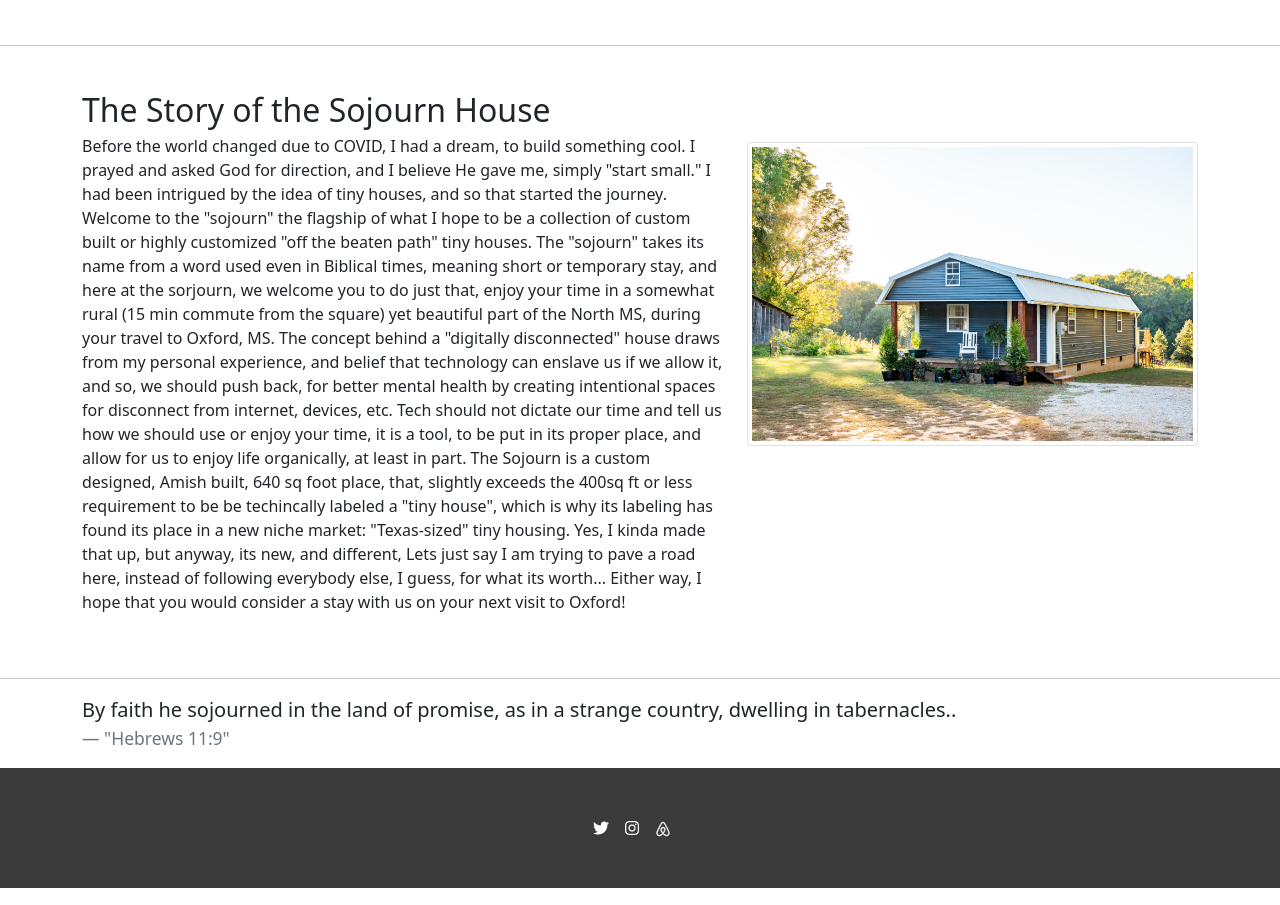
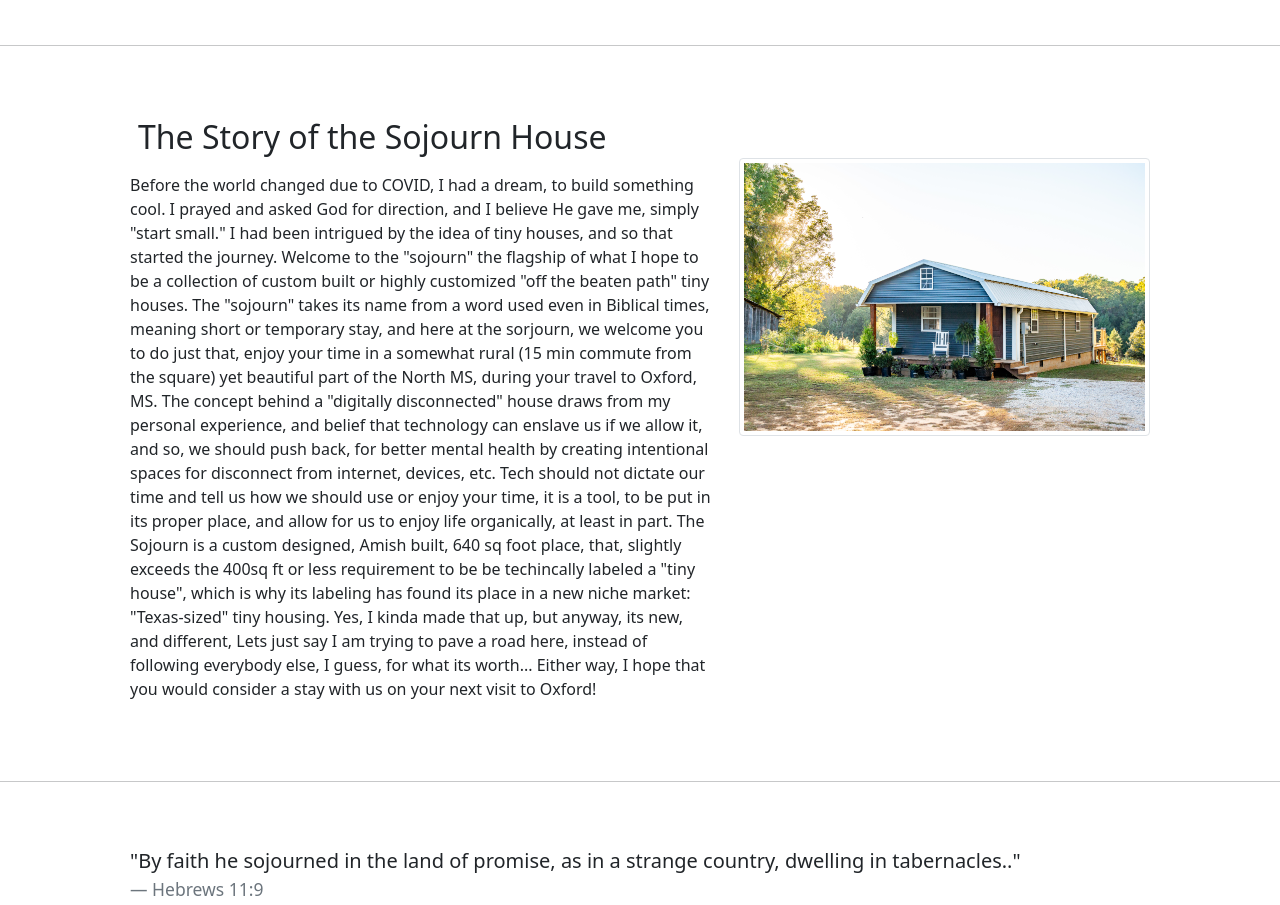
Before and after one commit to workmanship-development/sojourn_web, a plain HTML site: page index.html in a window 1280 px wide. Shown: the part 935-1840 px from the top of the page. Drawn offline with nearby package versions, Linux system fonts and the light colour scheme.

Commit message:
updates - adding padding around quote

```diff
--- a/index.html
+++ b/index.html
@@ -129,9 +129,9 @@
 
     <section id="story">
       <div class="container">
-        <div class="row featurette my-5">
+        <div class="row featurette p-5">
           <div class="col-md-7">
-            <h2 class="featurette-heading fw-normal lh-1">
+            <h2 class="featurette-heading fw-normal  p-2">
               The Story of the Sojourn House
             </h2>
             <p>
@@ -223,12 +223,12 @@ focusable="false"
     <section>
       <!-- container class for fixing margins, etc -->
       <div class="container">
-        <blockquote class="blockquote">
+        <blockquote class="blockquote p-5">
           <p>
-            By faith he sojourned in the land of promise, as in a strange
-            country, dwelling in tabernacles..
+            "By faith he sojourned in the land of promise, as in a strange
+            country, dwelling in tabernacles.."
           </p>
-          <div class="blockquote-footer">"Hebrews 11:9"</div>
+          <div class="blockquote-footer ">Hebrews 11:9</div>
         </blockquote>
       </div>
       <!-- end of container -->
@@ -283,13 +283,14 @@ focusable="false"
       </div>
     </footer>
 
-    <!-- Optional JavaScript; choose one of the two! -->
 
-    <!-- Option 1: Bootstrap Bundle with Popper -->
+
+    <!--  Bootstrap Bundle with Popper -->
     <script
       src="https://cdn.jsdelivr.net/npm/bootstrap@5.0.2/dist/js/bootstrap.bundle.min.js"
       integrity="sha384-MrcW6ZMFYlzcLA8Nl+NtUVF0sA7MsXsP1UyJoMp4YLEuNSfAP+JcXn/tWtIaxVXM"
       crossorigin="anonymous"
     ></script>
+    <script src="/assets/js/sojurn.js"></script>
   </body>
 </html>
```
